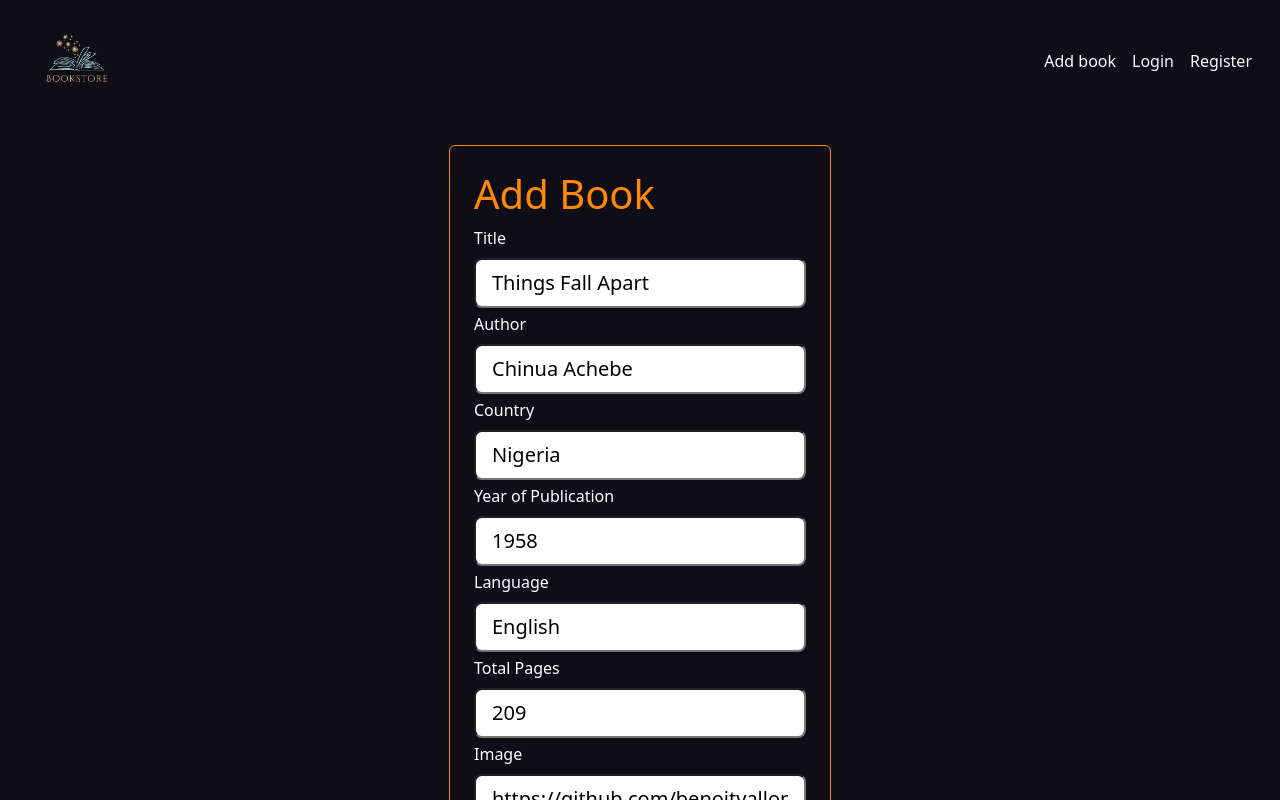
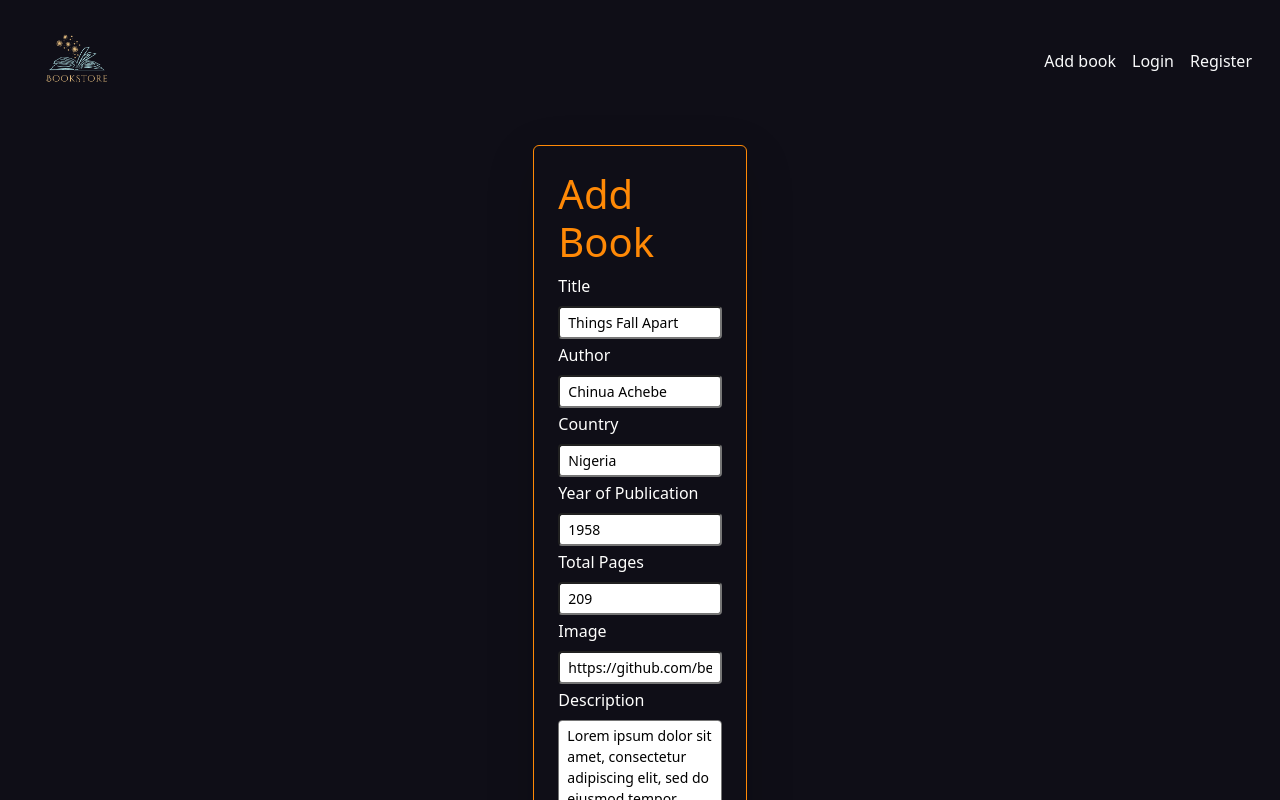
Before and after one commit to ignacio2194/checkpoint-3-SF, a React (Create React App) app: page /updatebook/1 in a window 1280 px wide. Shown: the top 800 px of the page. Built offline with nearby package versions, Linux system fonts and the light colour scheme.

Commit message:
:hammer: Routing done

```diff
--- a/src/App.js
+++ b/src/App.js
@@ -14,11 +14,11 @@ function App() {
       <Routes>
         <Route
         //El path * deberia llevarnos a la page de error 404
-          path="/"
+          path="/booklist"
           element={<BookPreview />}
         />
         <Route
-          path="/home"
+          path="/"
           element={<Home />}
           />
         <Route
--- a/src/components/CreateForm.js
+++ b/src/components/CreateForm.js
@@ -54,15 +54,15 @@ const CreateForm = () => {
     }, [])
 
     return (
-        <div className='d-flex justify-content-center w-100  '>
-            <form className='form p-4 m-4 rounded shadow-lg' onSubmit={handleSubmit}>
+        <div className='d-flex justify-content-center  '>
+            <form className='form p-4 m-4 rounded shadow-lg col-2' onSubmit={handleSubmit}>
 
                 <h1 className='title'>Add Book</h1>
                 <label  className="form-label ">Title</label>
                 <div className="mb-1 ">
                     <input
                         type="text"
-                        className="form-control-lg"
+                        className="form-control-sm w-100"
                         name='title'
                         onChange={handleChange}
                         value={book.title}
@@ -73,7 +73,7 @@ const CreateForm = () => {
                 <div className="mb-1">
                     <input
                         type="text"
-                        className="form-control-lg"
+                        className="form-control-sm w-100"
                         name='author'
                         onChange={handleChange}
                         value={book.author}
@@ -84,7 +84,7 @@ const CreateForm = () => {
                 <div className="mb-1">
                     <input
                         type="text"
-                        className="form-control-lg"
+                        className="form-control-sm w-100"
                         name='country'
                         onChange={handleChange}
                         value={book.country}
@@ -94,21 +94,10 @@ const CreateForm = () => {
                 <div className="mb-1">
                     <input
                         type="number"
-                        className="form-control-lg"
+                        className="form-control-sm w-100"
                         name='year'
                         onChange={handleChange}
                         value={book.year}
-                    />
-                </div>
-                <label  className="form-label">Language</label>
-
-                <div className="mb-1">
-                    <input
-                        type="text"
-                        className="form-control-lg"
-                        name='language'
-                        onChange={handleChange}
-                        value={book.language}
                     />
                 </div>
                 <label  className="form-label ">Total Pages</label>
@@ -116,7 +105,7 @@ const CreateForm = () => {
                 <div className="mb-1">
                     <input
                         type="number"
-                        className="form-control-lg"
+                        className="form-control-sm w-100"
                         name='pages'
                         onChange={handleChange}
                         value={book.pages}
@@ -126,7 +115,7 @@ const CreateForm = () => {
                 <div className="mb-1">
                     <input
                         type="text"
-                        className="form-control-lg"
+                        className="form-control-sm w-100"
                         name='imageLink'
                         placeholder='add link to imagen'
                         onChange={handleChange}
@@ -137,7 +126,7 @@ const CreateForm = () => {
                 <div className="mb-1 ">
                     <textarea
                         rows="5"
-                        className="form-control-lg "
+                        className="form-control-sm w-100"
                         name='description'
                         onChange={handleChange}
                         value={book.description}
@@ -147,7 +136,7 @@ const CreateForm = () => {
                 <div className="mb-3">
                     <input
                         type="text"
-                        className="form-control-lg"
+                        className="form-control-sm w-100"
                         name='link'
                         placeholder='add link to more information'
                         onChange={handleChange}
--- a/src/components/Home.js
+++ b/src/components/Home.js
@@ -1,6 +1,7 @@
 import React from 'react'
 import "../styles/Home.css"
 import Carousel from 'react-bootstrap/Carousel';
+import { Link } from "react-router-dom"
 
 function Home() {
   return (
@@ -12,9 +13,6 @@ function Home() {
           src="https://raw.githubusercontent.com/benoitvallon/100-best-books/master/static/images/fairy-tales.jpg"
           alt="First slide"
         />
-        <Carousel.Caption>
-          <h3>First slide label</h3>
-        </Carousel.Caption>
       </Carousel.Item>
       <Carousel.Item className="block" interval={2000}>
         <img
@@ -22,9 +20,6 @@ function Home() {
           src="https://github.com/benoitvallon/100-best-books/blob/master/static/images/the-book-of-job.jpg?raw=true"
           alt="Second slide"
         />
-        <Carousel.Caption>
-          <h3>Second slide label</h3>
-        </Carousel.Caption>
       </Carousel.Item>
       <Carousel.Item className="block " interval={2000}>
         <img
@@ -32,14 +27,11 @@ function Home() {
           src="https://github.com/benoitvallon/100-best-books/blob/master/static/images/the-divine-comedy.jpg?raw=true"
           alt="Third slide"
         />
-        <Carousel.Caption>
-          <h3>Third slide label</h3>
-        </Carousel.Caption>
       </Carousel.Item>
     </Carousel>
     <div className='btns-home'>
-    <button class="btnHome" role="button"><span class="text">Add Book </span><span>Click Me!</span></button>
-    <button class="btnHome" role="button"><span class="text">Book List </span><span>Our Books!</span></button>
+    <Link to="/createbook"><button class="btnHome" role="button"><span class="text">Add Book </span><span>Click Me!</span></button></Link>
+    <Link to="/booklist"><button class="btnHome" role="button"><span class="text">Book List </span><span>Our Books!</span></button></Link>
     <button class="btnHome" role="button"><span class="text">Login</span><span>Get In !</span></button>
     </div>
     </>
--- a/src/components/Navbar.js
+++ b/src/components/Navbar.js
@@ -8,7 +8,7 @@ const Navbar = () => {
     <div className="navbar  ">
       <nav className="navbar navbar-expand-lg  navbar-dark  w-100">
         <div className="container-fluid">
-          <img src={logo} alt='logo' width="130"></img>
+         <Link to="/"> <img src={logo} alt='logo' width="130"></img></Link>
           <button className="navbar-toggler" type="button" data-bs-toggle="collapse" data-bs-target="#menu" aria-controls="navbarSupportedContent" aria-expanded="false" aria-label="Toggle navigation">
       <span className="navbar-toggler-icon"></span>
     </button>
```
